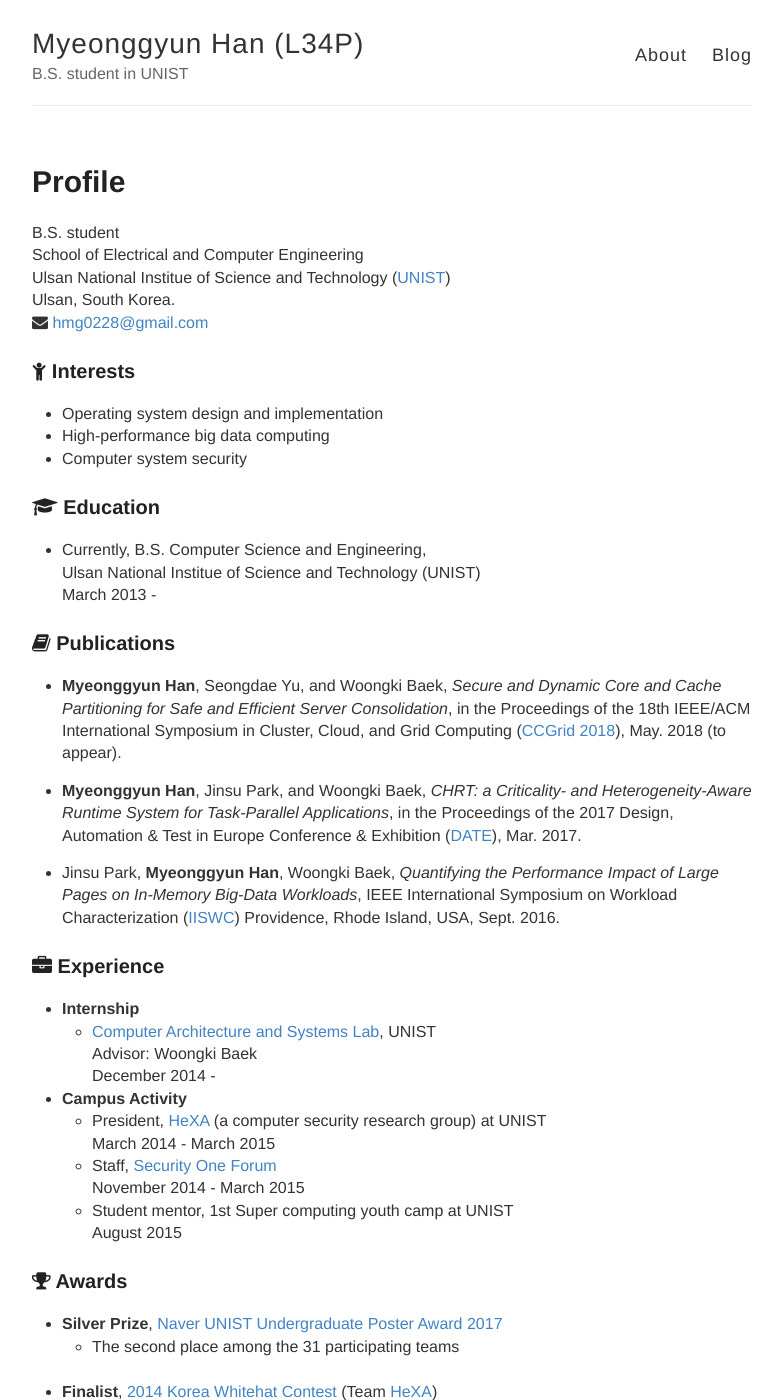
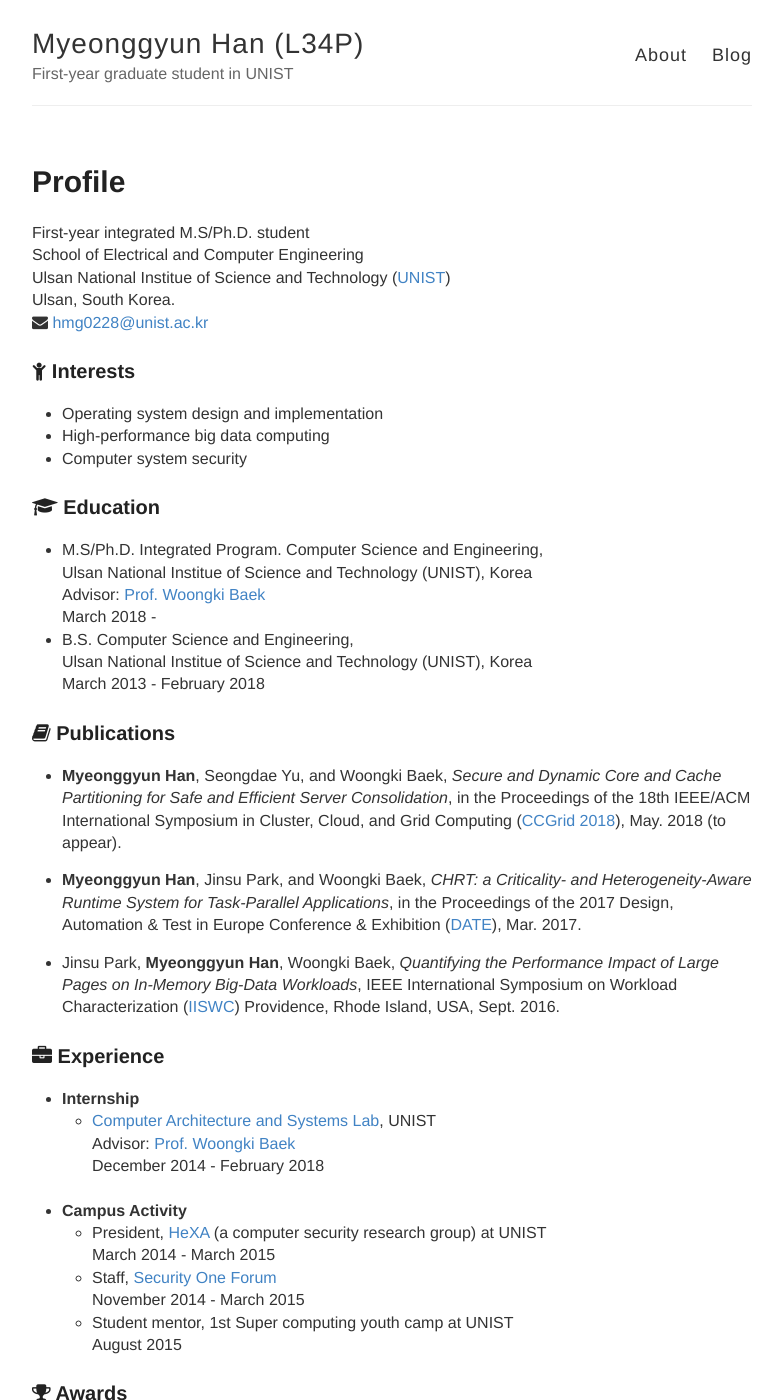
Before and after one commit to myeonggyunhan/myeonggyunhan.github.io, a Jekyll site: the page built from _posts/2018-03-02-Profile.md, in a window 1280 px wide and 1400 px high. Shown: the whole window, without its empty margins (248-1031 px from the left). Built offline with Jekyll 4.4.1, drawn with Linux system fonts in a browser that asks for light colours; nearby versions of some CDN libraries.

Commit message:
Update profile

```diff
--- a/_config.yml
+++ b/_config.yml
@@ -6,7 +6,8 @@
 name: Myeonggyun Han (L34P)
 
 # Short bio or description (displayed in the header)
-description: B.S. student in UNIST
+#description: First-year integrated M.S/Ph.D student in UNIST
+description: First-year graduate student in UNIST
 
 # URL of your avatar or profile pic (you could use your GitHub profile pic)
 avatar:
@@ -18,7 +19,7 @@ avatar:
 # Includes an icon in the footer for each username you enter
 footer-links:
   dribbble:
-  email: hmg0228@gmail.com
+  email: hmg0228@unist.ac.kr
   facebook: secondcrow
   flickr:
   github: L34p
--- a/_posts/2018-01-30-Profile.md
+++ b/_posts/2018-03-02-Profile.md
@@ -2,11 +2,11 @@
 layout: page
 ---
 
-B.S. student
+First-year integrated M.S/Ph.D. student
 School of Electrical and Computer Engineering
 Ulsan National Institue of Science and Technology ([UNIST](http://unist.ac.kr))
 Ulsan, South Korea.
-<i class="fa fa-envelope"></i><a href="mailto:hmg0228@gmail.com"> hmg0228@gmail.com</a>
+<i class="fa fa-envelope"></i><a href="mailto:hmg0228@unist.ac.kr"> hmg0228@unist.ac.kr</a>
 
 ### <i class="fa fa-child"></i> Interests
   - Operating system design and implementation
@@ -14,9 +14,13 @@ Ulsan, South Korea.
   - Computer system security
 
 ### <i class="fa fa-graduation-cap"></i> Education
-  - Currently, B.S. Computer Science and Engineering,
-    Ulsan National Institue of Science and Technology (UNIST)
-    March 2013 -
+  - M.S/Ph.D. Integrated Program. Computer Science and Engineering,
+    Ulsan National Institue of Science and Technology (UNIST), Korea
+    Advisor: [Prof. Woongki Baek](https://sites.google.com/site/woongkibaek/)
+    March 2018 -
+  - B.S. Computer Science and Engineering,
+    Ulsan National Institue of Science and Technology (UNIST), Korea
+    March 2013 - February 2018
 
 ### <i class="fa fa-book"></i> Publications
   - **Myeonggyun Han**, Seongdae Yu, and Woongki Baek, *Secure and Dynamic Core and Cache Partitioning for Safe and Efficient Server Consolidation*, in the Proceedings of the 18th IEEE/ACM International Symposium in Cluster, Cloud, and Grid Computing ([CCGrid 2018](https://ccgrid2018.seas.gwu.edu/)), May. 2018 (to appear).
@@ -28,9 +32,9 @@ Ulsan, South Korea.
 ### <i class="fa fa-briefcase"></i> Experience
   - **Internship**
     + [Computer Architecture and Systems Lab](http://casl.unist.ac.kr), UNIST
-      Advisor: Woongki Baek
-      December 2014 -
-
+      Advisor: [Prof. Woongki Baek](https://sites.google.com/site/woongkibaek/)
+      December 2014 - February 2018
+<br>
   - **Campus Activity**
     + President, [HeXA](https://hexa-unist.github.io/about/) (a computer security research group) at UNIST
       March 2014 - March 2015
```
Also changed, not shown: README.md, 6 other files.
